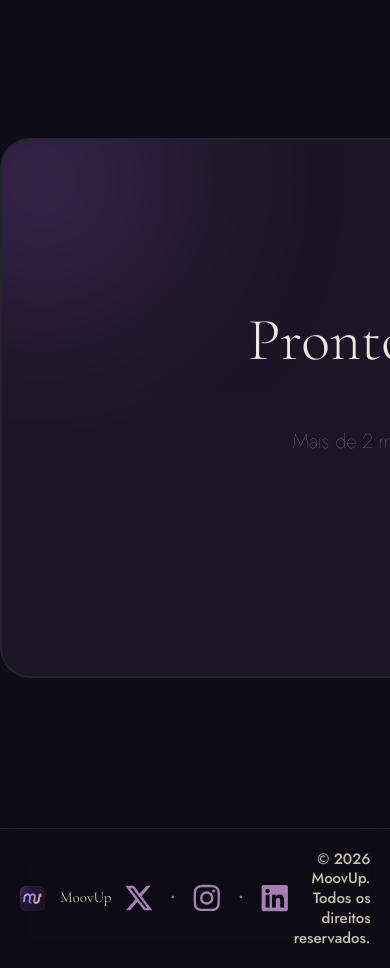
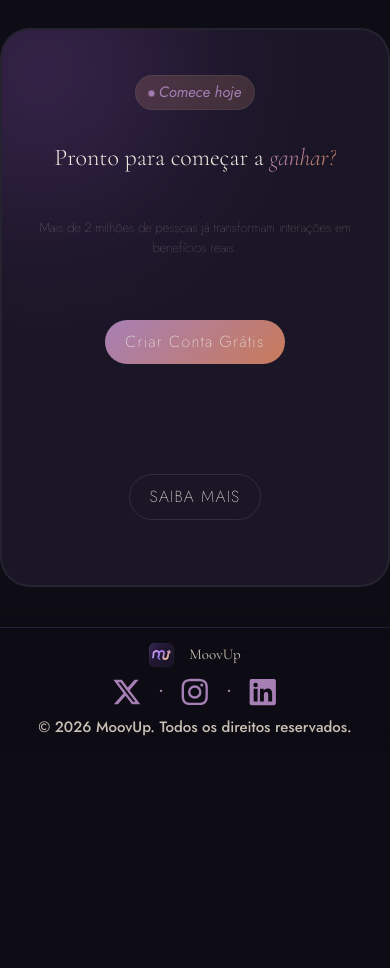
Before and after one commit to challenge-2026-MoovUp/challenge-2026-FrontEnd-2sem, a React (Vite) app: page / in a window 390 px wide. Shown: the part 2880-3848 px from the top of the page. After the commit the page ends 3632 px from the top, so only its background shows below. Built offline with nearby package versions, Linux system fonts and the light colour scheme.

Commit message:
refactor: aprimora a responsividade e a estética dos componentes, ajustando classes, margens e layouts para melhor visualização em dispositivos móveis e desktop

```diff
--- a/src/components/common/FaqSidebar.tsx
+++ b/src/components/common/FaqSidebar.tsx
@@ -38,8 +38,8 @@ export default function FaqSidebar({ categories }: FaqSidebarProps) {
   }
 
   return (
-    <aside className="sticky top-[90px] self-start">
-      <nav className="flex flex-col gap-[10px]" aria-label="Categorias da FAQ">
+    <aside className="static self-start desktop:sticky desktop:top-[90px]">
+      <nav className="flex flex-wrap gap-[10px] desktop:flex-col" aria-label="Categorias da FAQ">
         {categories.map(({ id, label }) => (
           <a
             key={id}
--- a/src/components/common/Foot.tsx
+++ b/src/components/common/Foot.tsx
@@ -23,12 +23,12 @@ export default function Foot({ ctaTo, btnStr, large }: FootProps) {
 
     return (
         <section>
-            <div className={large ? undefined : "mx-auto mb-40 mt-32 w-full max-w-[1120px]"}>
+            <div className={large ? undefined : "mx-auto mb-16 mt-16 w-full max-w-[1120px] tablet:mb-24 tablet:mt-24 desktop:mb-40 desktop:mt-32"}>
                 <div
-                    className={`relative mx-auto flex w-[120rem] flex-col items-center overflow-hidden rounded-[30px] border-2 border-border bg-dusk text-center before:pointer-events-none before:absolute before:rounded-full before:bg-violet-deep before:opacity-45 before:blur-[90px] before:content-[''] ${
+                    className={`relative mx-auto flex w-full max-w-[1200px] flex-col items-center overflow-hidden rounded-[30px] border-2 border-border bg-dusk text-center before:pointer-events-none before:absolute before:rounded-full before:bg-violet-deep before:opacity-45 before:blur-[90px] before:content-[''] ${
                         large
-                            ? 'my-60 p-24 transition-[border-color,box-shadow,transform] duration-300 ease-in-out hover:-translate-y-1 hover:border-aurora-42 hover:shadow-[0_24px_60px_var(--color-void-42)] before:-left-[90px] before:-top-[90px] before:h-[260px] before:w-[260px]'
-                            : 'm-0 px-16 py-[4.8rem] before:-left-20 before:-top-20 before:h-[220px] before:w-[220px]'
+                            ? 'my-16 p-6 transition-[border-color,box-shadow,transform] duration-300 ease-in-out hover:-translate-y-1 hover:border-aurora-42 hover:shadow-[0_24px_60px_var(--color-void-42)] before:-left-[90px] before:-top-[90px] before:h-[260px] before:w-[260px] tablet:my-32 tablet:p-16 desktop:my-60 desktop:p-24'
+                            : 'm-0 px-6 py-10 before:-left-20 before:-top-20 before:h-[220px] before:w-[220px] tablet:px-16 tablet:py-[4.8rem]'
                     }`}
                 >
                     {large ? (
@@ -42,7 +42,7 @@ export default function Foot({ ctaTo, btnStr, large }: FootProps) {
                     )}
 
                     {large ? (
-                        <h2 className="relative z-[1] mb-12 w-full text-[6rem] font-extralight text-mist">
+                        <h2 className="relative z-[1] mb-12 w-full text-[2.4rem] font-extralight text-mist tablet:text-[4rem] desktop:text-[6rem]">
                             Pronto para começar a <span className="bg-gradiente-aurora bg-clip-text italic font-thin text-transparent">ganhar?</span>
                         </h2>
                     ) : (
@@ -52,12 +52,12 @@ export default function Foot({ ctaTo, btnStr, large }: FootProps) {
                     )}
 
                     {large ? (
-                        <p className="relative z-[1] my-5 w-4/5 font-sans text-[2rem] font-thin text-mist-dim">Mais de 2 milhões de pessoas já transformam interações em benefícios reais.</p>
+                        <p className="relative z-[1] my-5 w-full font-sans text-[1.3rem] font-thin text-mist-dim tablet:w-4/5 tablet:text-[1.6rem] desktop:text-[2rem]">Mais de 2 milhões de pessoas já transformam interações em benefícios reais.</p>
                     ) : (
                         <p className="relative z-[1] mt-8 w-full max-w-[620px] font-sans text-[1.55rem] font-extralight leading-[1.7] text-dust">Mais de 2 milhões de pessoas já transformam interações em benefícios reais.</p>
                     )}
 
-                    <div className={`relative z-[1] flex justify-center ${large ? 'items-center gap-4' : 'flex-wrap gap-[1.2rem] pt-12'}`}>
+                    <div className={`relative z-[1] flex justify-center ${large ? 'flex-col items-center gap-4 tablet:flex-row' : 'flex-wrap gap-[1.2rem] pt-12'}`}>
                         {userEmail ? (
                             null
                         ) : (
--- a/src/components/common/TeamPopup.tsx
+++ b/src/components/common/TeamPopup.tsx
@@ -34,12 +34,12 @@ export default function TeamPopup({ creator, onClose }: TeamPopupProps) {
             />
 
             <div
-                className="relative z-[1] m-[20px] flex h-[calc(100vh-120px)] w-[min(92vw,560px)] max-w-[640px] flex-col items-center gap-4 overflow-y-auto rounded-[30px] border border-mist-12 px-10 py-10 text-center shadow-[0_28px_90px_var(--color-black-42),0_0_70px_var(--color-aurora-13)] animate-[popupCardEnter_.45s_cubic-bezier(0.22,1,0.36,1)_both]"
+                className="relative z-[1] m-[20px] flex h-[calc(100vh-120px)] w-[min(92vw,560px)] max-w-[640px] flex-col items-center gap-4 overflow-y-auto rounded-[30px] border border-mist-12 px-5 py-6 text-center shadow-[0_28px_90px_var(--color-black-42),0_0_70px_var(--color-aurora-13)] animate-[popupCardEnter_.45s_cubic-bezier(0.22,1,0.36,1)_both] tablet:px-10 tablet:py-10"
                 style={{ background: "linear-gradient(145deg, var(--color-dusk-mid-88), var(--color-dusk-72)), var(--color-dusk-74)" }}
                 data-creator-popup={creator.id}
             >
                 <button className="absolute right-[28px] top-[24px] border-none bg-transparent text-[40px] leading-none text-mist" onClick={onClose}>&times;</button>
-                <img src={creator.photo} alt={`Foto de ${creator.name}`} className="mt-[4px] h-[260px] w-[260px] max-w-none rounded-[16px] border-2 border-border object-cover p-[8px]" />
+                <img src={creator.photo} alt={`Foto de ${creator.name}`} className="mt-[4px] h-[180px] w-[180px] max-w-none rounded-[16px] border-2 border-border object-cover p-[8px] tablet:h-[260px] tablet:w-[260px]" />
                 <p className="-mt-[4px] font-sans text-[1.3rem] font-extralight text-aurora">{creator.rm}</p>
 
                 <div className="flex flex-1 flex-col items-center justify-center gap-4">
--- a/src/components/layout/Footer.tsx
+++ b/src/components/layout/Footer.tsx
@@ -7,12 +7,12 @@ const socialLinkClass = "inline-flex items-center text-5xl text-aurora after:mx-
 export default function Footer(){
     return (
         <footer>
-            <div className="relative grid w-full grid-cols-[1fr_auto_1fr] items-center gap-0 border-t border-dusk-light bg-void-78 p-8 font-sans text-2xl font-normal text-mist-dim backdrop-blur-[16px] before:content-[''] before:pointer-events-none before:absolute before:left-0 before:right-0 before:-top-[24px] before:h-[24px] before:bg-gradient-to-t before:from-void-28 before:to-transparent">
-                <div className="flex w-40 justify-self-start">
+            <div className="relative flex w-full flex-col items-center gap-4 border-t border-dusk-light bg-void-78 p-6 font-sans text-2xl font-normal text-mist-dim backdrop-blur-[16px] before:content-[''] before:pointer-events-none before:absolute before:left-0 before:right-0 before:-top-[24px] before:h-[24px] before:bg-gradient-to-t before:from-void-28 before:to-transparent tablet:grid tablet:grid-cols-[1fr_auto_1fr] tablet:items-center tablet:gap-0 tablet:p-8">
+                <div className="flex w-40 justify-center tablet:justify-self-start">
                     <img src={Logo} className="h-auto w-1/4" />
                     <p className="self-center pl-[15px] font-serif text-2xl text-mist-dim">MoovUp</p>
                 </div>
-                <div className="flex items-center justify-center justify-self-center">
+                <div className="flex items-center justify-center tablet:justify-self-center">
                     <a href="https://x.com/soulupoficial?s=20" target="_blank" className={socialLinkClass}>
                         <FontAwesomeIcon icon={faXTwitter} className="fa-brands"/>
                     </a>
@@ -23,7 +23,7 @@ export default function Footer(){
                         <FontAwesomeIcon icon={faLinkedin} className="fa-brands"/>
                     </a>
                 </div>
-                <div className="justify-self-end text-right font-medium text-mist-dim">
+                <div className="text-center font-medium text-mist-dim tablet:justify-self-end tablet:text-right">
                     <p className="font-sans">&copy; {new Date().getFullYear()} MoovUp. Todos os direitos reservados.</p>
                 </div>
             </div>
```
Also changed, not shown: src/components/layout/LoginModal.tsx (+5 -5 lines).
